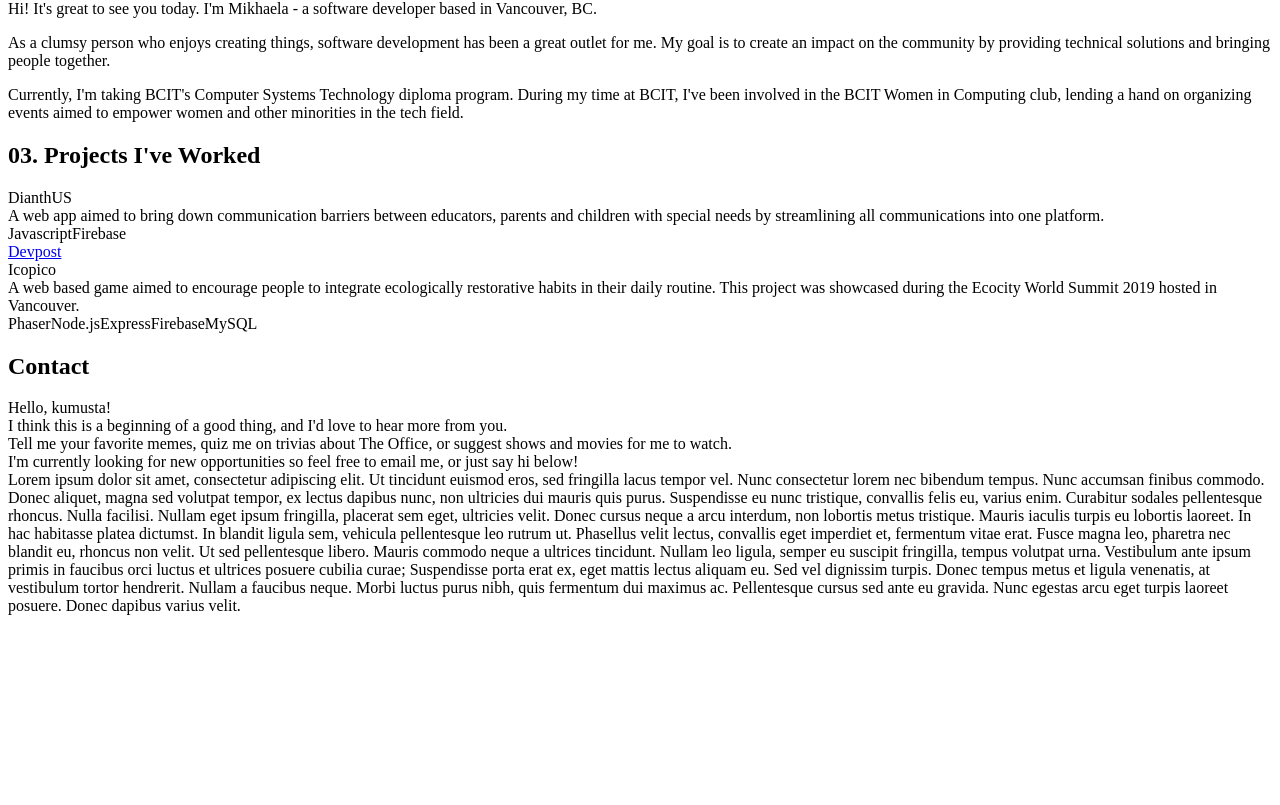
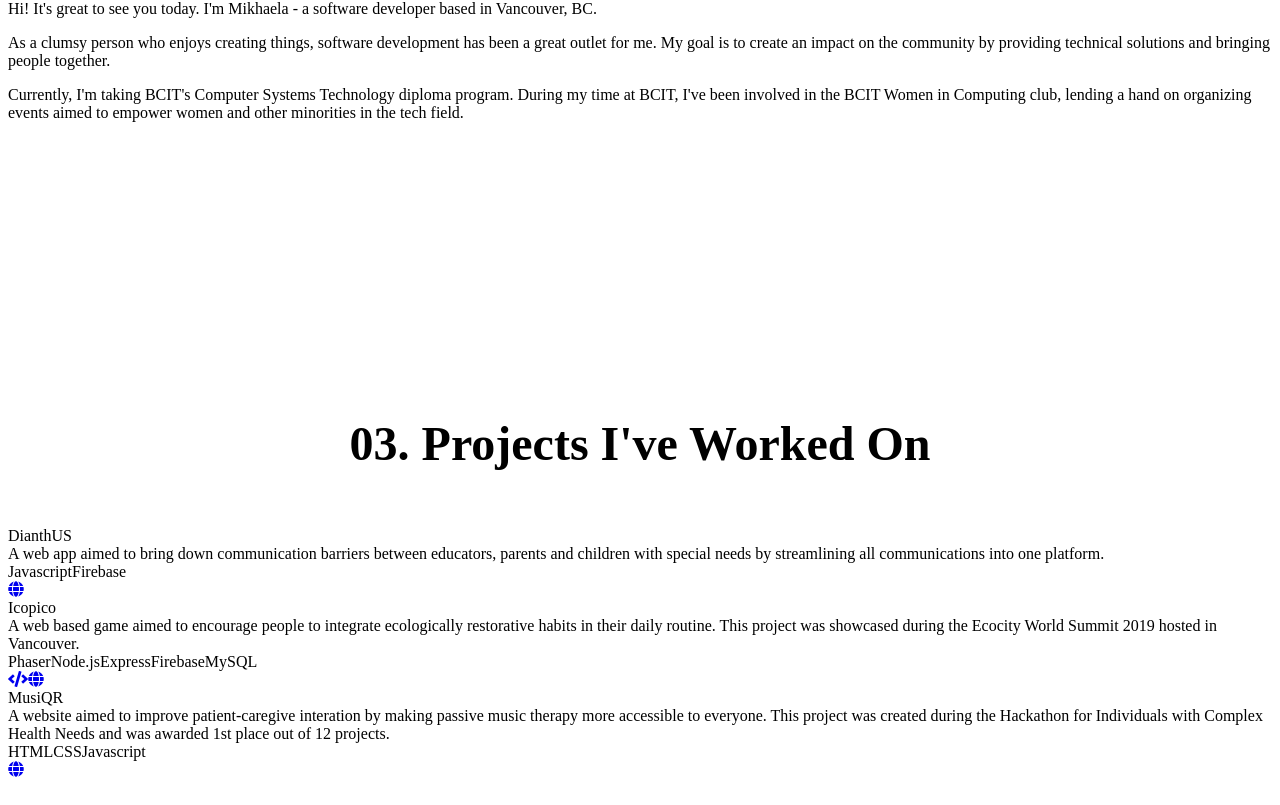
Before and after one commit to mlayon/portfolio, a React (Create React App) app in the folder personal-website/: page / in a window 1280 px wide. Shown: the part 955-1760 px from the top of the page. Before the commit the page ends 1586 px from the top, so only its background shows below. Built offline with nearby package versions, Linux system fonts and the light colour scheme.

Commit message:
moved project descriptions to separate file, and added stylings to work section

```diff
--- a/personal-website/package.json
+++ b/personal-website/package.json
@@ -4,6 +4,7 @@
   "private": true,
   "dependencies": {
     "@fortawesome/fontawesome-svg-core": "^1.2.28",
+    "@fortawesome/free-brands-svg-icons": "^5.13.0",
     "@fortawesome/free-solid-svg-icons": "^5.13.0",
     "@fortawesome/react-fontawesome": "^0.1.10",
     "@testing-library/jest-dom": "^4.2.4",
--- a/personal-website/src/App.js
+++ b/personal-website/src/App.js
@@ -1,4 +1,5 @@
 import React from "react";
+
 // import Loading from "./components/Loading.js";
 
 import Navbar from "./components/Navbar";
@@ -7,6 +8,13 @@ import About from "./components/About";
 import Work from "./components/Work";
 import Contact from "./components/Contact";
 import "./stylings/App.css";
+
+import { library } from '@fortawesome/fontawesome-svg-core';
+import { fab } from '@fortawesome/free-brands-svg-icons';
+import { faCode, faGlobe } from '@fortawesome/free-solid-svg-icons';
+
+
+library.add(fab, faCode, faGlobe);
 
 const App = () => {
 
--- a/personal-website/src/components/Contact.js
+++ b/personal-website/src/components/Contact.js
@@ -17,29 +17,7 @@ export default class Contact extends Component {
             <br />
             I'm currently looking for new opportunities so feel free to email
             me, or just say hi below!
-            <br />
-            Lorem ipsum dolor sit amet, consectetur adipiscing elit. Ut
-            tincidunt euismod eros, sed fringilla lacus tempor vel. Nunc
-            consectetur lorem nec bibendum tempus. Nunc accumsan finibus
-            commodo. Donec aliquet, magna sed volutpat tempor, ex lectus dapibus
-            nunc, non ultricies dui mauris quis purus. Suspendisse eu nunc
-            tristique, convallis felis eu, varius enim. Curabitur sodales
-            pellentesque rhoncus. Nulla facilisi. Nullam eget ipsum fringilla,
-            placerat sem eget, ultricies velit. Donec cursus neque a arcu
-            interdum, non lobortis metus tristique. Mauris iaculis turpis eu
-            lobortis laoreet. In hac habitasse platea dictumst. In blandit
-            ligula sem, vehicula pellentesque leo rutrum ut. Phasellus velit
-            lectus, convallis eget imperdiet et, fermentum vitae erat. Fusce
-            magna leo, pharetra nec blandit eu, rhoncus non velit. Ut sed
-            pellentesque libero. Mauris commodo neque a ultrices tincidunt.
-            Nullam leo ligula, semper eu suscipit fringilla, tempus volutpat
-            urna. Vestibulum ante ipsum primis in faucibus orci luctus et
-            ultrices posuere cubilia curae; Suspendisse porta erat ex, eget
-            mattis lectus aliquam eu. Sed vel dignissim turpis. Donec tempus
-            metus et ligula venenatis, at vestibulum tortor hendrerit. Nullam a
-            faucibus neque. Morbi luctus purus nibh, quis fermentum dui maximus
-            ac. Pellentesque cursus sed ante eu gravida. Nunc egestas arcu eget
-            turpis laoreet posuere. Donec dapibus varius velit.
+
           </p>
         </div>
       </section>
--- a/personal-website/src/components/Work.js
+++ b/personal-website/src/components/Work.js
@@ -1,43 +1,19 @@
 import React, { Component } from "react";
 import ProjectItem from "./ProjectItem";
 import projects from "./projects";
+import "../stylings/work.scss";
 
 export default class About extends Component {
   render() {
     return (
       <section className="work">
         <div className="work-wrapper">
-          <h2>03. Projects I've Worked </h2>
+          <h2>03. Projects I've Worked On</h2>
           <div className="work-content">
             {projects.map((item, i) => (
               <ProjectItem render={item.render} key={i} />
             ))}
 
-            {/* <p>Featured Projects </p>
-
-            <p>
-            - DianthUS
-            A web app aimed to bring down
-            communication barriers between educators, parents and children with
-            special needs by streamlining all communications into one platform.
-            </p>
-
-            <p>
-            - Icopico
-            A web based game aimed to encourage people to integrate
-            ecologically restorative habits in their daily routine. This project
-            was showcased during the Ecocity World Summit 2019 hosted in
-            Vancouver.
-            </p>
-
-            <p>
-            - MusiQR
-            A website aimed to improve patient-caregive
-            interation by making passive music therapy more accessible to
-            everyone. This project was created during the Hackathon for
-            Individuals with Complex Health Needs and was awarded 1st place out
-            of 12 projects.
-            </p> */}
           </div>
         </div>
       </section>
--- a/personal-website/src/components/projects.js
+++ b/personal-website/src/components/projects.js
@@ -1,16 +1,17 @@
 import React from "react";
+import { FontAwesomeIcon } from "@fortawesome/react-fontawesome";
 
-export default [{
+export default [
+  {
     name: "DianthUS",
     render: (
       <div className="project-item">
-
         <div className="project-item__title">DianthUS</div>
 
         <div className="project-item__desc">
-            A web app aimed to bring down
-            communication barriers between educators, parents and children with
-            special needs by streamlining all communications into one platform.
+          A web app aimed to bring down communication barriers between
+          educators, parents and children with special needs by streamlining all
+          communications into one platform.
         </div>
 
         <div className="project-item__tag">
@@ -18,23 +19,27 @@ export default [{
           <span>Firebase</span>
         </div>
         <div className="portfolio-item__links">
-                <a target="_blank" rel="noopener noreferrer" href="https://devpost.com/software/dianthus">Devpost</a>
+          <a
+            target="_blank"
+            rel="noopener noreferrer"
+            href="https://devpost.com/software/dianthus"
+          >
+            <FontAwesomeIcon icon="globe"></FontAwesomeIcon>
+          </a>
         </div>
-
       </div>
-    )
-}, {
+    ),
+  },
+  {
     name: "Icopico",
     render: (
       <div className="project-item">
-
         <div className="project-item__title">Icopico</div>
 
         <div className="project-item__desc">
-            A web based game aimed to encourage people to integrate
-            ecologically restorative habits in their daily routine. This project
-            was showcased during the Ecocity World Summit 2019 hosted in
-            Vancouver.
+          A web based game aimed to encourage people to integrate ecologically
+          restorative habits in their daily routine. This project was showcased
+          during the Ecocity World Summit 2019 hosted in Vancouver.
         </div>
 
         <div className="project-item__tag">
@@ -45,10 +50,53 @@ export default [{
           <span>MySQL</span>
         </div>
         <div className="portfolio-item__links">
-                <a target="_blank" rel="noopener noreferrer" href="https://icopico-bcit.herokuapp.com/"><i className="fab fa-js"></i></a>
+          <a
+            target="_blank"
+            rel="noopener noreferrer"
+            href="https://github.com/mlayon/IcoPico-hosted-version"
+          >
+            <FontAwesomeIcon icon="code"></FontAwesomeIcon>
+          </a>
+          <a
+            target="_blank"
+            rel="noopener noreferrer"
+            href="https://icopico-bcit.herokuapp.com/"
+          >
+            <FontAwesomeIcon icon="globe"></FontAwesomeIcon>
+          </a>
+        </div>
+      </div>
+    ),
+  },
+
+  {
+    name: "MusiQR",
+    render: (
+      <div className="project-item">
+        <div className="project-item__title">MusiQR</div>
+
+        <div className="project-item__desc">
+          A website aimed to improve patient-caregive interation by making
+          passive music therapy more accessible to everyone. This project was
+          created during the Hackathon for Individuals with Complex Health Needs
+          and was awarded 1st place out of 12 projects.
         </div>
 
+        <div className="project-item__tag">
+          <span>HTML</span>
+          <span>CSS</span>
+          <span>Javascript</span>
         </div>
-    )
-
-}]
+        <div className="portfolio-item__links">
+          <a
+            target="_blank"
+            rel="noopener noreferrer"
+            href="https://commons.bcit.ca/news/2018/10/students-take-first-place-at-microsoft-hackathon-with-idea-for-helping-dementia-patients/"
+          >
+            <FontAwesomeIcon icon="globe"></FontAwesomeIcon>
+          </a>
+        </div>
+      </div>
+    ),
+  },
+];
--- /dev/null
+++ b/personal-website/src/stylings/work.scss
@@ -0,0 +1,20 @@
+.work {
+    padding-top: 2rem;
+    min-height: 100vh;
+    display: flex;
+      flex: 0 1 auto;
+      flex-direction: column;
+    justify-content: center;
+
+    h2 {
+      padding: 1rem 0;
+      font-size: 3rem;
+    }
+
+    .work-wrapper {
+      display: flex;
+      flex-wrap: wrap;
+      justify-content: center;
+
+    }
+  }
```
Also changed, not shown: 1 other file (tests, documents, lock files or other folders). Lines whose indentation alone changed are shown as unchanged.
